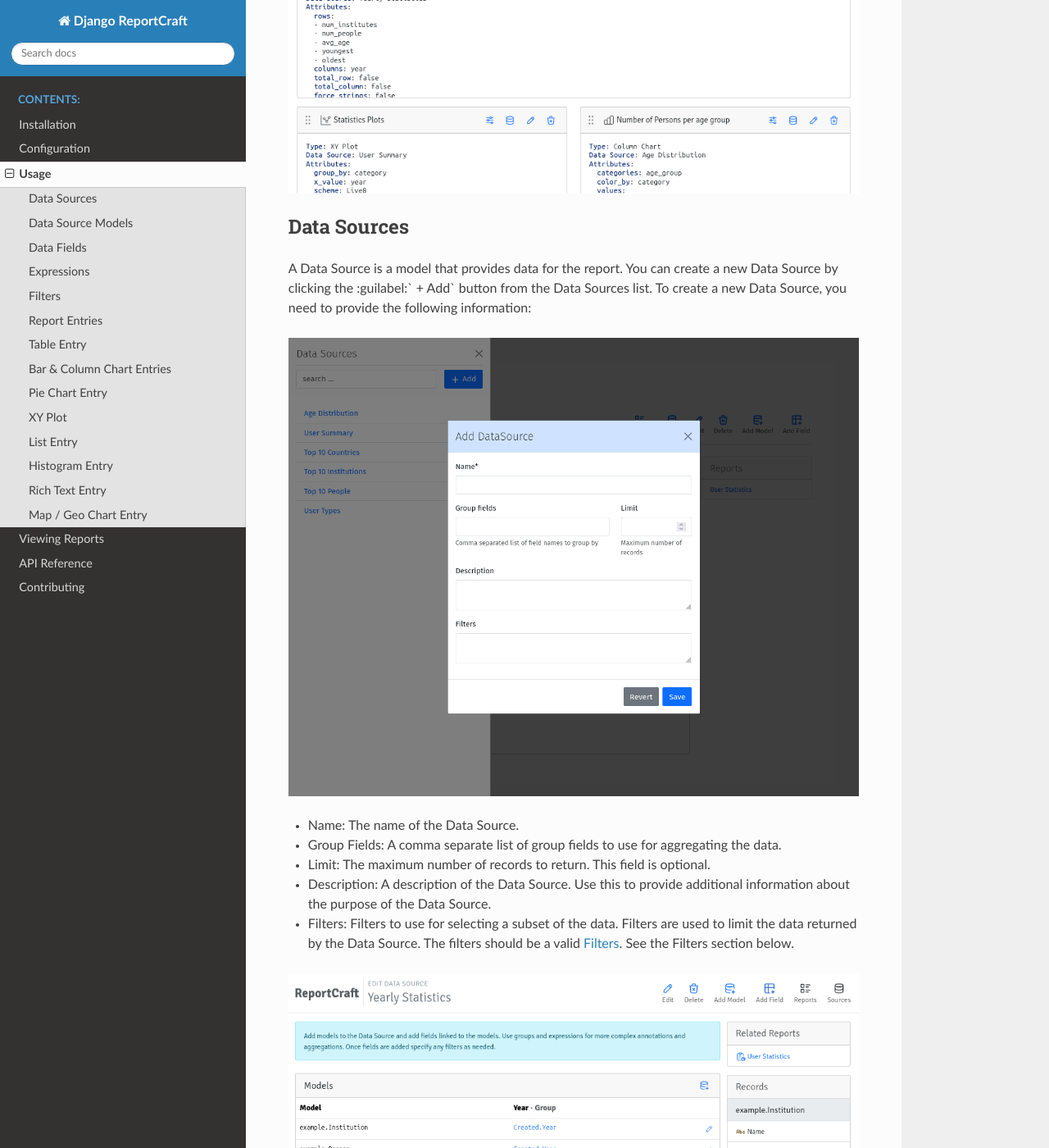
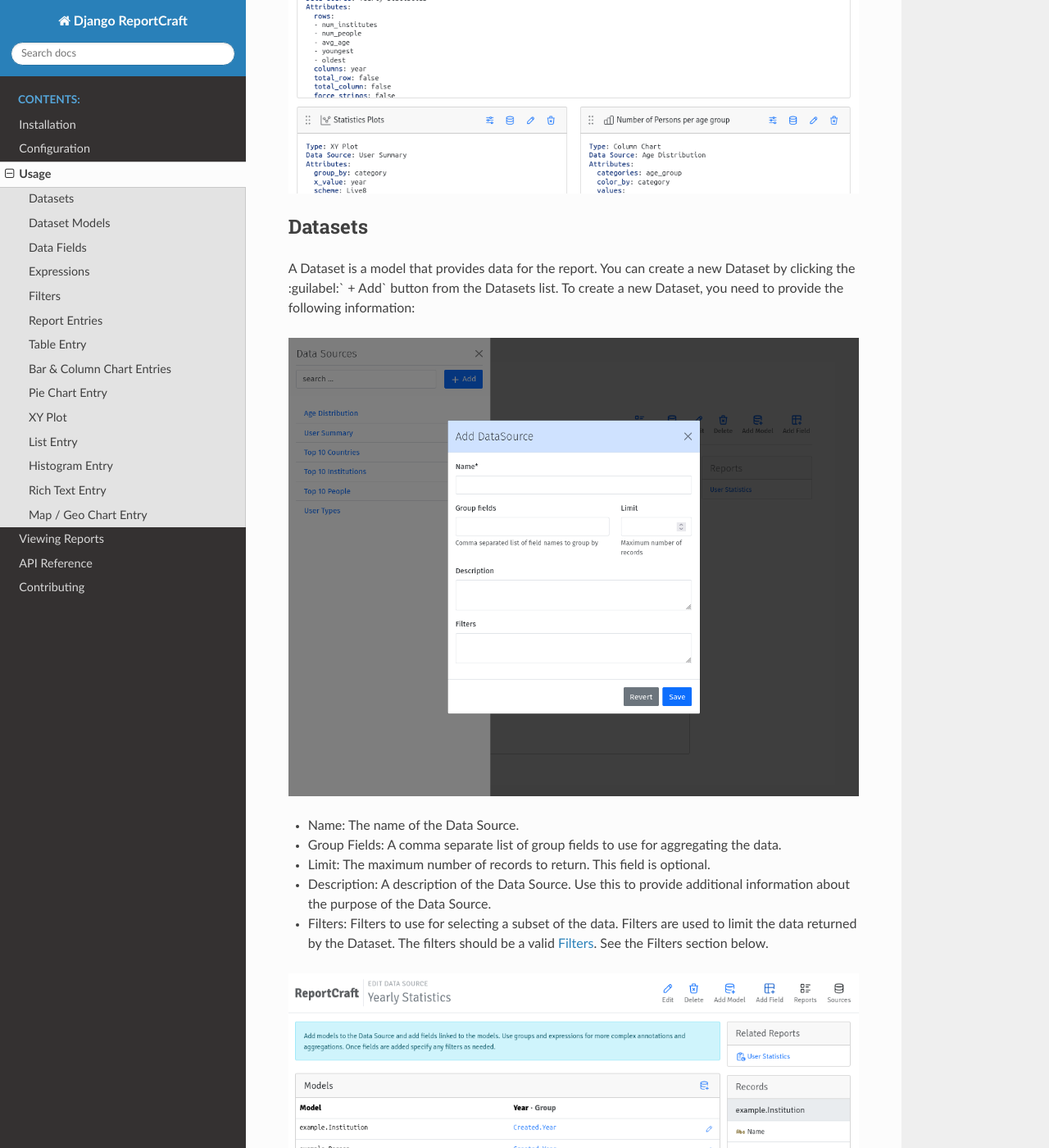
Before and after one commit to michel4j/django-reportcraft, a Sphinx documentation site: the page built from docs/source/usage.rst, in a window 1280 px wide and 1400 px high, scrolled down 1404 px. Shown: the whole window at 82% size. Built offline with Sphinx 7.4.7 and the Read the Docs theme 3.1.0, drawn with Linux system fonts in a browser that asks for light colours; some of the changed text lies outside the part shown.

Commit message:
refactor: align UI text, models, and documentation with domain model
Update terminology across models, forms, templates, and documentation to reflect the clarified domain model and ubiquitous language:

- Forms: Update field labels and help texts to use Dimensions (slicing/grouping), Metrics (values), Palettes (color schemes), Calculation Expressions (formulas), and Dataset/Entry Filters.
- Templates: Revise guidance banners and table headers in the report and source editors to reference layout rows, entry widths, dimensions, and filter expressions.
- Models: Add domain docstrings and verbose names clarifying Reusable and Composite Datasets, Entries, Reports, and field roles.
- Documentation: Update README.md and Sphinx usage docs to maintain consistent domain terminology across the project.

```diff
--- a/docs/source/usage.rst
+++ b/docs/source/usage.rst
@@ -21,11 +21,11 @@
   :width: 100%
   :alt: Report Editor
 
-Data Sources
-------------
+Datasets
+--------
 
-A Data Source is a model that provides data for the report. You can create a new Data Source by clicking the
-:guilabel:` + Add` button from the Data Sources list. To create a new Data Source, you need to provide the following
+A Dataset is a model that provides data for the report. You can create a new Dataset by clicking the
+:guilabel:` + Add` button from the Datasets list. To create a new Dataset, you need to provide the following
 information:
 
 .. image:: static/source-form.png
@@ -37,7 +37,7 @@
 - Limit: The maximum number of records to return. This field is optional.
 - Description: A description of the Data Source. Use this to provide additional information about the purpose of the
   Data Source.
-- Filters: Filters to use for selecting a subset of the data. Filters are used to limit the data returned by the Data Source.
+- Filters: Filters to use for selecting a subset of the data. Filters are used to limit the data returned by the Dataset.
   The filters should be a valid :ref:`Filters <filters>`. See the Filters section below.
 
 .. image:: static/source-editor.png
@@ -47,7 +47,7 @@
 As you build the data source, you can preview a snippet of the data in the Data card at the bottom of the page, and
 even use the download button to download a JSON representation of the full data set.
 
-Data Source Models
+Dataset Models
 ------------------
 After creating a Data Source, you can add Models to it. Models need to be added first, as all Data Fields are linked
 to specific models defined within the Source. Models can be added by clicking the Add Model button from the Data Source
@@ -211,7 +211,7 @@
 
 Filters
 -------
-Filters are used to limit the data returned by a Data Source. Filters must only use fields added to the Data Source.
+Filters are used to limit the data returned by a Dataset. Filters must only use fields added to the Dataset.
 Native low-level model fields are not supported. Filters are boolean expressions defined using the following extended
 Python-like syntax:
 
@@ -283,7 +283,7 @@
 - Description (optional): A description of the entry. This will be displayed as a paragraph of text at the top of the entry.
 - Notes (optional): Notes to display at the bottom of the entry. Notes are often used to provide additional information
   about the entry.
-- Data Source: The data source to use for the entry. Select a data source from the dropdown list. Only data sources that
+- Dataset: The dataset to use for the entry. Select a dataset from the dropdown list. Only datasets that
   have been added to the report are available.
 - Width: The width of the entry. The width is used to determine how much space the entry takes up in the report. The width
   is a fraction of the total width of the report.  The following widths are supported:
```
Also changed, not shown: README.md (+5 -5 lines), 8 other files.
